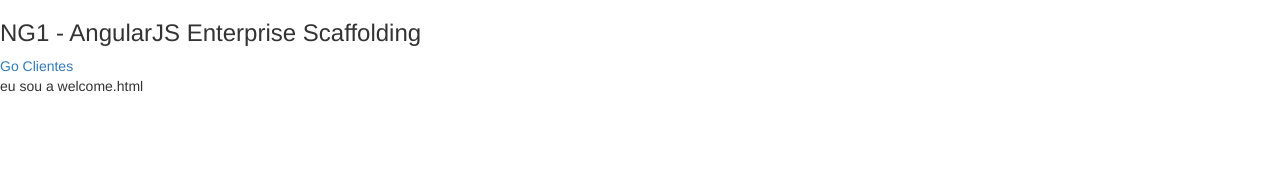
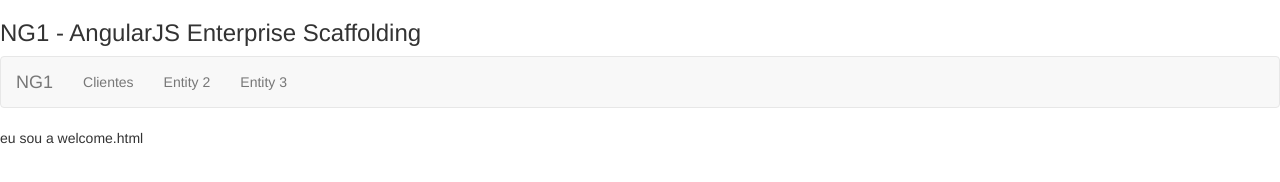
Before and after one commit to msant77/ng1, a website: page index.html in a window 1280 px wide. Drawn offline with nearby package versions, Linux system fonts and the light colour scheme; some packages are replaced by stand-ins of ours; a script that the page names is missing.

Commit message:
added shell/navbar.html

```diff
--- /dev/null
+++ b/app/core/shell/navbar.html
@@ -0,0 +1,13 @@
+<nav class="navbar navbar-default">
+  <div class="container-fluid">
+    <div class="navbar-header">
+      <a class="navbar-brand" href="#">NG1</a>
+    </div>
+    <ul class="nav navbar-nav">
+
+      <li><a ui-sref="clientes">Clientes</a></li>
+      <li><a href="#">Entity 2</a></li>
+      <li><a href="#">Entity 3</a></li>
+    </ul>
+  </div>
+</nav>
--- a/app/core/shell/shell.html
+++ b/app/core/shell/shell.html
@@ -2,47 +2,11 @@
   <header class="clearfix">
     <h3>{{vm.title}}</h3>
   </header>
-    <div>
-      <a ui-sref="clientes" >Go Clientes</a>
-    </div>
 
+  <div ng-include="'app/core/shell/navbar.html'"></div>
 
-     <section id="content" class="content">
+  <section id="content" class="content">
+    <div ui-view></div>
+  </section>
 
-
-
-<!--     <nav class="navbar navbar-toggleable-md navbar-light bg-faded">
-      <button class="navbar-toggler navbar-toggler-right" type="button" data-toggle="collapse" data-target="#navbarNav" aria-controls="navbarNav" aria-expanded="false" aria-label="Toggle navigation">
-        <span class="navbar-toggler-icon"></span>
-      </button>
-      <a class="navbar-brand" href="#">Navbar</a>
-      <div class="collapse navbar-collapse" id="navbarNav">
-        <ul class="navbar-nav">
-          <li class="nav-item active">
-            <a class="nav-link" href="#">Home <span class="sr-only">(current)</span></a>
-          </li>
-          <li class="nav-item">
-            <a class="nav-link" href="#">Features</a>
-          </li>
-          <li class="nav-item">
-            <a class="nav-link" href="#">Pricing</a>
-          </li>
-          <li class="nav-item">
-            <a class="nav-link disabled" href="#">Disabled</a>
-          </li>
-        </ul>
-      </div>
-    </nav> -->
-
-
-    <!-- <div ng-include="'app/layout/sidebar.html'"></div> -->
-
-    <div ui-view></div>
-
-<!--     <div ngplus-overlay ngplus-overlay-delay-in="50" ngplus-overlay-delay-out="700" ngplus-overlay-animation="dissolve-animation">
-      <img src="images/busy.gif" />
-
-      <div class="page-spinner-message overlay-message">{{vm.busyMessage}}</div>
-    </div> -->
-  </section>
 </div>
```
Also changed, not shown: app/app.module.js (+0 -7 lines).
